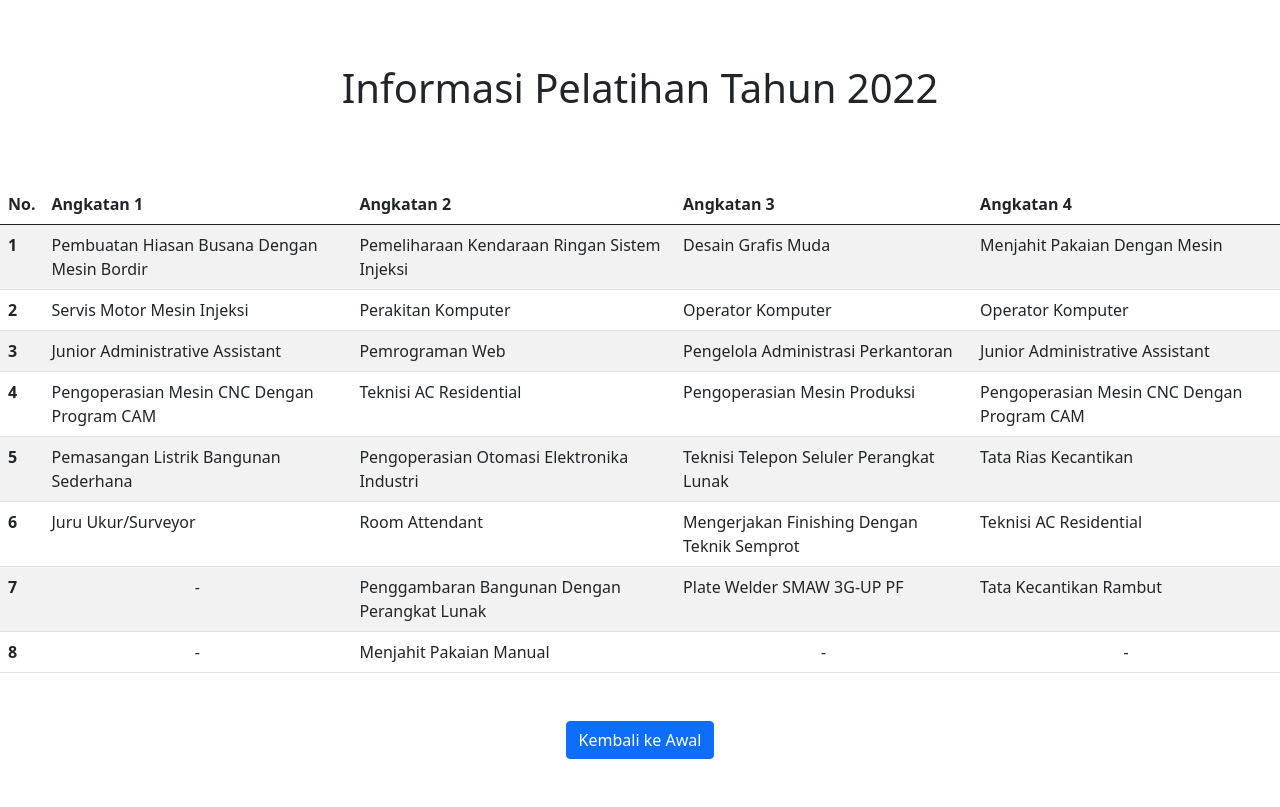
After one commit to yanottamao/sorting-siswa, a PHP site: page /informasi-pelatihan.php in a window 1280 px wide. The commit adds this page. Run offline with PHP 8.4, Linux system fonts and the light colour scheme; some libraries are stand-ins or nearby versions.

Commit message:
feat: tambah informasi pelatihan

```diff
--- a/index.php
+++ b/index.php
@@ -30,7 +30,7 @@
             <p class="lead mb-4">Untuk melakukan penambahan dan melihat data yang sudah ada di database, silakan melakukan login terlebih dahulu.</p>
             <div class="d-grid gap-2 d-sm-flex justify-content-sm-center">
                 <a href="login.php"><button type="button" class="btn btn-primary btn-lg px-4 gap-3">Login</button></a>
-                <button type="button" class="btn btn-outline-secondary btn-lg px-4">Informasi Pelatihan</button>
+                <a href="informasi-pelatihan.php"><button type="button" class="btn btn-outline-secondary btn-lg px-4">Informasi Pelatihan</button></a>
             </div>
         </div>
     </div>
--- /dev/null
+++ b/informasi-pelatihan.php
@@ -0,0 +1,167 @@
+<!doctype html>
+<html lang="id">
+
+<head>
+  <!-- Required meta tags -->
+  <meta charset="utf-8">
+  <meta name="viewport" content="width=device-width, initial-scale=1">
+
+  <!-- Bootstrap CSS -->
+  <link href="https://cdn.jsdelivr.net/npm/bootstrap@5.0.2/dist/css/bootstrap.min.css" rel="stylesheet" integrity="sha384-EVSTQN3/azprG1Anm3QDgpJLIm9Nao0Yz1ztcQTwFspd3yD65VohhpuuCOmLASjC" crossorigin="anonymous">
+
+  <!-- Bootstrap Icon -->
+  <link rel="stylesheet" href="https://cdn.jsdelivr.net/npm/bootstrap-icons@1.9.1/font/bootstrap-icons.css">
+
+  <title>Pangkalan Data Singosari</title>
+</head>
+
+<body>
+
+  <!-- konten -->
+  <div class="my-3 mx-auto p-5 d-flex justify-content-center">
+    <h1 class="">
+      Informasi Pelatihan Tahun 2022
+    </h1>
+  </div>
+  <div class="">
+    <table class="table table-striped">
+      <thead>
+        <tr>
+          <th class="">No.</th>
+          <th class="">
+            Angkatan 1
+          </th>
+          <th class="">
+            Angkatan 2
+          </th>
+          <th class="">
+            Angkatan 3
+          </th>
+          <th class="">
+            Angkatan 4
+          </th>
+        </tr>
+      </thead>
+      <tbody>
+        <tr>
+          <th class="">1</th>
+          <td class="">
+            Pembuatan Hiasan Busana Dengan Mesin Bordir
+          </td>
+          <td class="">
+            Pemeliharaan Kendaraan Ringan Sistem Injeksi
+          </td>
+          <td class="">
+            Desain Grafis Muda
+          </td>
+          <td class="">
+            Menjahit Pakaian Dengan Mesin
+          </td>
+        </tr>
+        <tr>
+          <th class="">2</th>
+          <td class="">
+            Servis Motor Mesin Injeksi
+          </td>
+          <td class="">
+            Perakitan Komputer
+          </td>
+          <td class="">
+            Operator Komputer
+          </td>
+          <td class="">
+            Operator Komputer
+          </td>
+        </tr>
+        <tr>
+          <th class="">3</th>
+          <td class="">
+            Junior Administrative Assistant
+          </td>
+          <td class="">Pemrograman Web</td>
+          <td class="">
+            Pengelola Administrasi Perkantoran
+          </td>
+          <td class="">
+            Junior Administrative Assistant
+          </td>
+        </tr>
+        <tr>
+          <th class="">4</th>
+          <td class="">
+            Pengoperasian Mesin CNC Dengan Program CAM
+          </td>
+          <td class="">
+            Teknisi AC Residential
+          </td>
+          <td class="">
+            Pengoperasian Mesin Produksi
+          </td>
+          <td class="">
+            Pengoperasian Mesin CNC Dengan Program CAM
+          </td>
+        </tr>
+        <tr>
+          <th class="">5</th>
+          <td class="">
+            Pemasangan Listrik Bangunan Sederhana
+          </td>
+          <td class="">
+            Pengoperasian Otomasi Elektronika Industri
+          </td>
+          <td class="">
+            Teknisi Telepon Seluler Perangkat Lunak
+          </td>
+          <td class="">
+            Tata Rias Kecantikan
+          </td>
+        </tr>
+        <tr>
+          <th class="">6</th>
+          <td class="">
+            Juru Ukur/Surveyor
+          </td>
+          <td class="">Room Attendant</td>
+          <td class="">
+            Mengerjakan Finishing Dengan Teknik Semprot
+          </td>
+          <td class="">
+            Teknisi AC Residential
+          </td>
+        </tr>
+        <tr>
+          <th class="">7</th>
+          <td class=" text-center">-</td>
+          <td class="">
+            Penggambaran Bangunan Dengan Perangkat Lunak
+          </td>
+          <td class="">
+            Plate Welder SMAW 3G-UP PF
+          </td>
+          <td class="">
+            Tata Kecantikan Rambut
+          </td>
+        </tr>
+        <tr>
+          <th class="">8</th>
+          <td class=" text-center">-</td>
+          <td class="">
+            Menjahit Pakaian Manual
+          </td>
+          <td class=" text-center">-</td>
+          <td class=" text-center">-</td>
+        </tr>
+      </tbody>
+    </table>
+  </div>
+
+  <!-- tombol kembali -->
+  <div class="my-5 d-flex justify-content-center">
+    <a href="index.php"><button class="btn btn-primary">
+        <i class="fa-solid fa-chevron-left pr-1"></i>
+        Kembali ke Awal
+      </button></a>
+  </div>
+  <!-- akhir tombol kembali -->
+
+  <?php include 'inc/footer.php'; ?>
```
